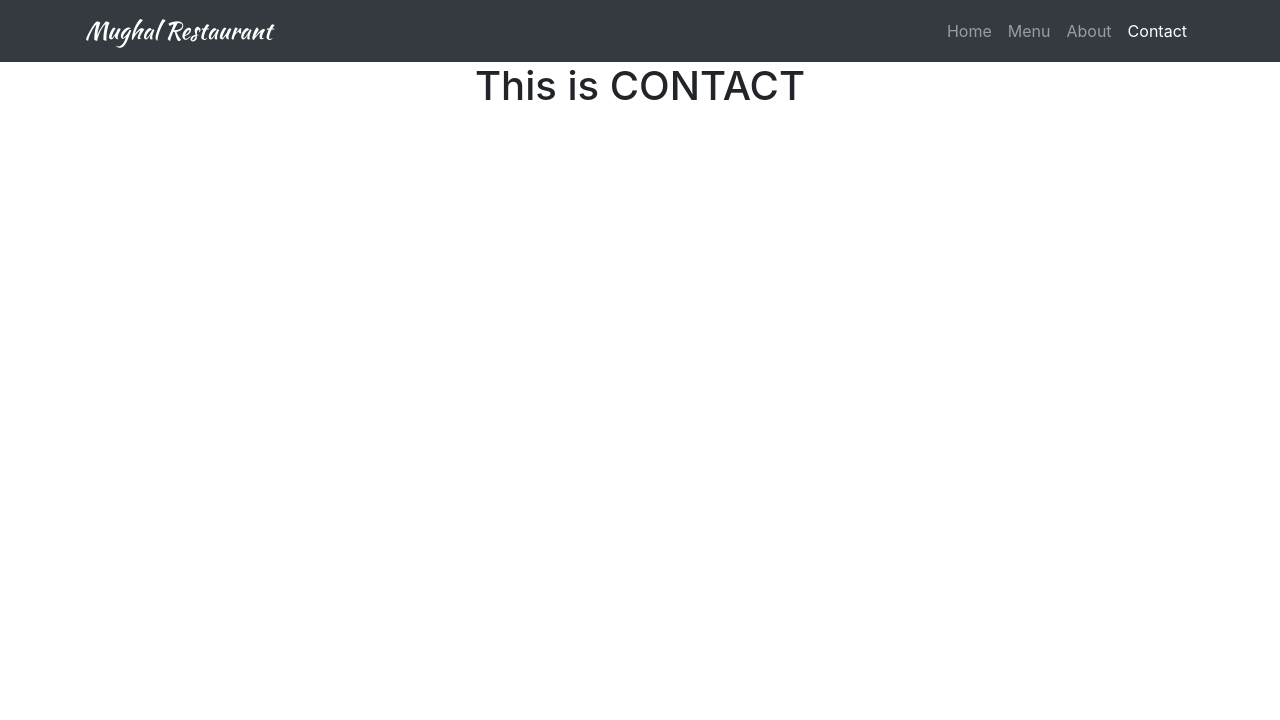
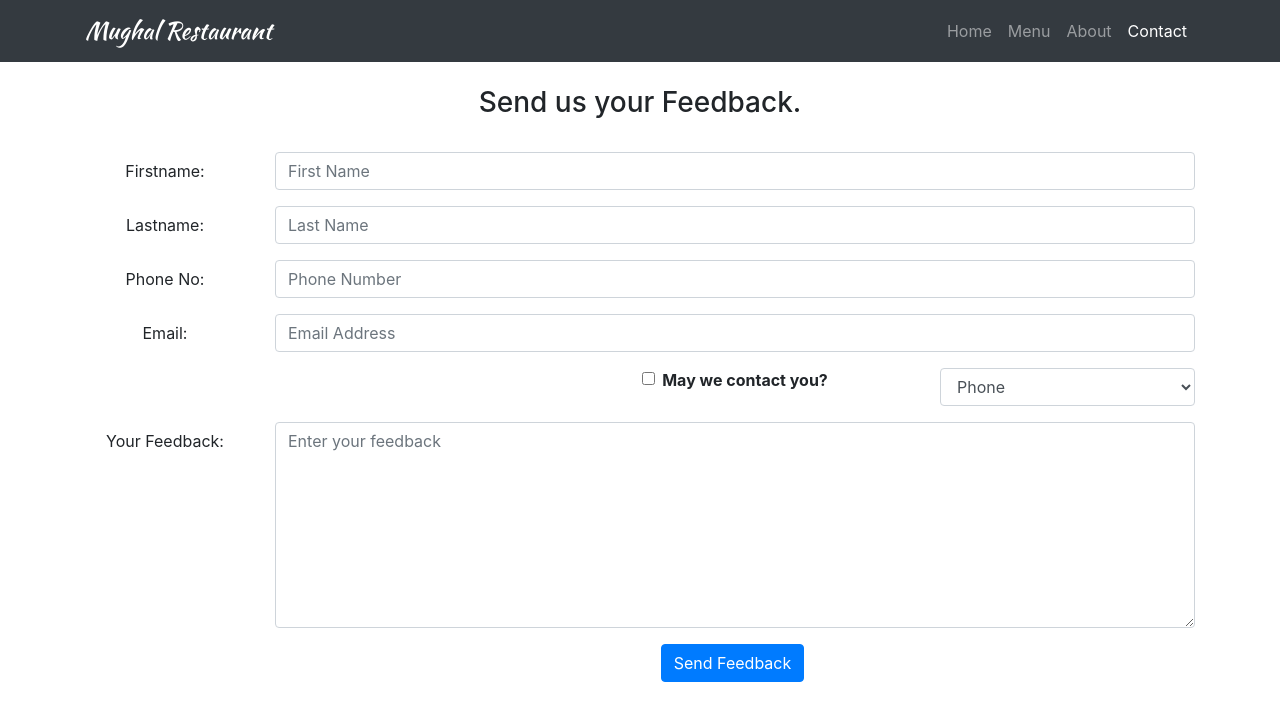
Before and after one commit to nihaltowfiq/Mughals-Kitchen, a React (Create React App) app: page /contact in a window 1280 px wide. Shown: the top 720 px of the page. Built offline with nearby package versions, Linux system fonts and the light colour scheme.

Commit message:
contact form design added

```diff
--- a/src/components/Body/Contact.js
+++ b/src/components/Body/Contact.js
@@ -1,10 +1,116 @@
 import React, { Component } from "react";
+import { Button, Col, Form, FormGroup, Input, Label } from "reactstrap";
 
 class Contact extends Component {
   render() {
     return (
-      <div>
-        <h1>This is CONTACT</h1>
+      <div className="container">
+        <div className="row row-content mt-3">
+          <div className="col-12 my-2">
+            <h3>Send us your Feedback.</h3>
+          </div>
+
+          <div className="col-12 my-3">
+            <Form>
+              <FormGroup row>
+                <Label md={2} htmlFor="firstname">
+                  Firstname:
+                </Label>
+                <Col md={10}>
+                  <Input
+                    type="text"
+                    name="firstname"
+                    value=""
+                    placeholder="First Name"
+                  />
+                </Col>
+              </FormGroup>
+
+              <FormGroup row>
+                <Label md={2} htmlFor="lastname">
+                  Lastname:
+                </Label>
+                <Col md={10}>
+                  <Input
+                    type="text"
+                    name="lastname"
+                    value=""
+                    placeholder="Last Name"
+                  />
+                </Col>
+              </FormGroup>
+
+              <FormGroup row>
+                <Label md={2} htmlFor="phone">
+                  Phone No:
+                </Label>
+                <Col md={10}>
+                  <Input
+                    type="tel"
+                    name="phone"
+                    value=""
+                    placeholder="Phone Number"
+                  />
+                </Col>
+              </FormGroup>
+
+              <FormGroup row>
+                <Label md={2} htmlFor="email">
+                  Email:
+                </Label>
+                <Col md={10}>
+                  <Input
+                    type="text"
+                    name="email"
+                    value=""
+                    placeholder="Email Address"
+                  />
+                </Col>
+              </FormGroup>
+
+              <FormGroup row>
+                <Col md={{ size: 4, offset: 5 }}>
+                  <FormGroup check>
+                    <Label check>
+                      <Input type="checkbox" name="agree" value="" />
+                      <strong>May we contact you?</strong>
+                    </Label>
+                  </FormGroup>
+                </Col>
+
+                <Col md={{ size: 3, offset: 0 }}>
+                  <Input type="select" name="contactType" value="">
+                    <option>Phone</option>
+                    <option>Email</option>
+                  </Input>
+                </Col>
+              </FormGroup>
+
+              <FormGroup row>
+                <Label md={2} htmlFor="email">
+                  Your Feedback:
+                </Label>
+                <Col md={10}>
+                  <Input
+                    type="textarea"
+                    name="message"
+                    value=""
+                    placeholder="Enter your feedback"
+                    rows={8}
+                  />
+                </Col>
+              </FormGroup>
+
+              <FormGroup>
+                <Col md={{ size: 10, offset: 2 }}>
+                  <Button type="submit" color="primary">
+                    Send Feedback
+                  </Button>
+                </Col>
+              </FormGroup>
+            </Form>
+          </div>
+        </div>
       </div>
     );
   }
```
Also changed, not shown: 1 other file (tests, documents, lock files or other folders).
